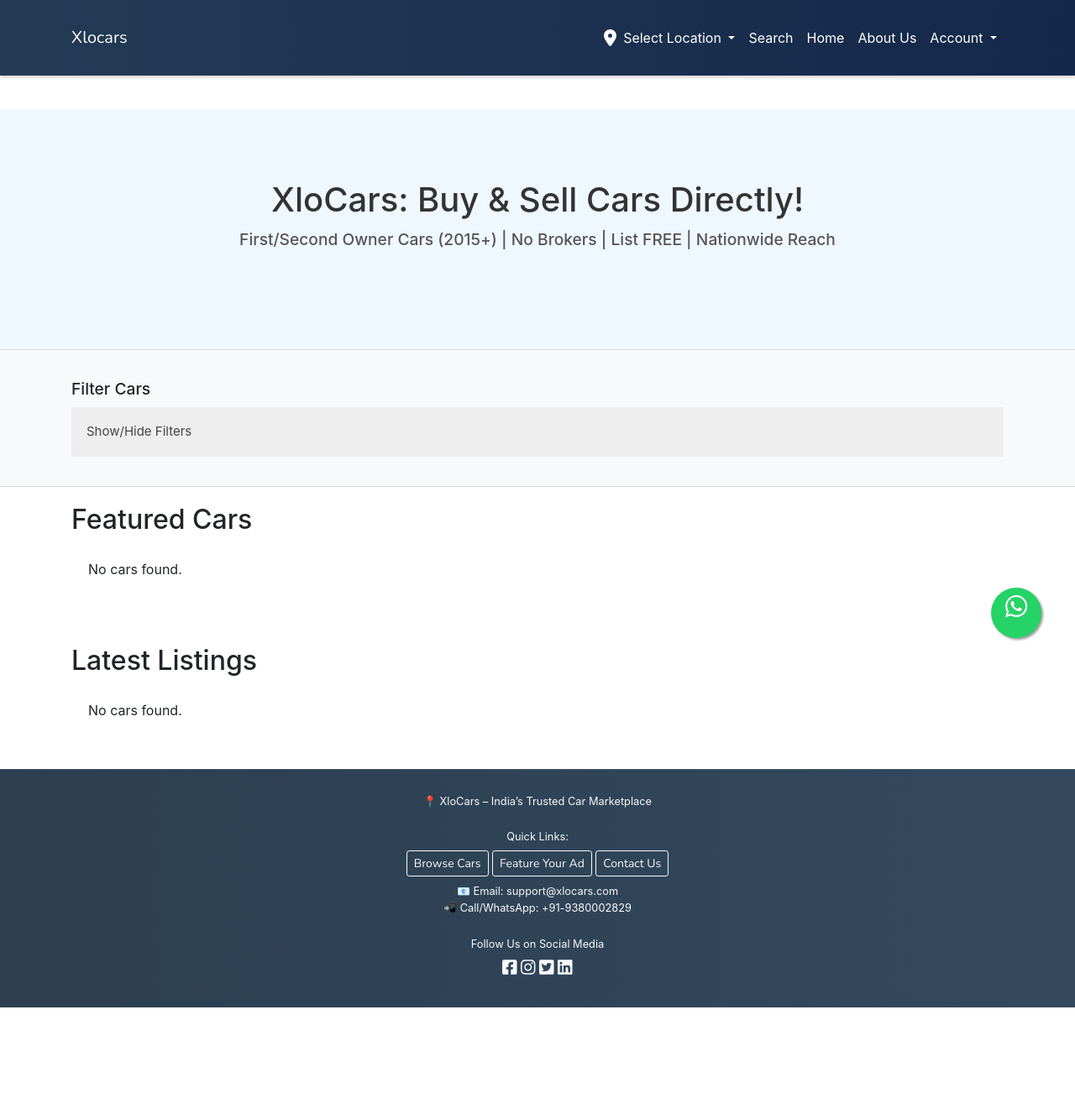
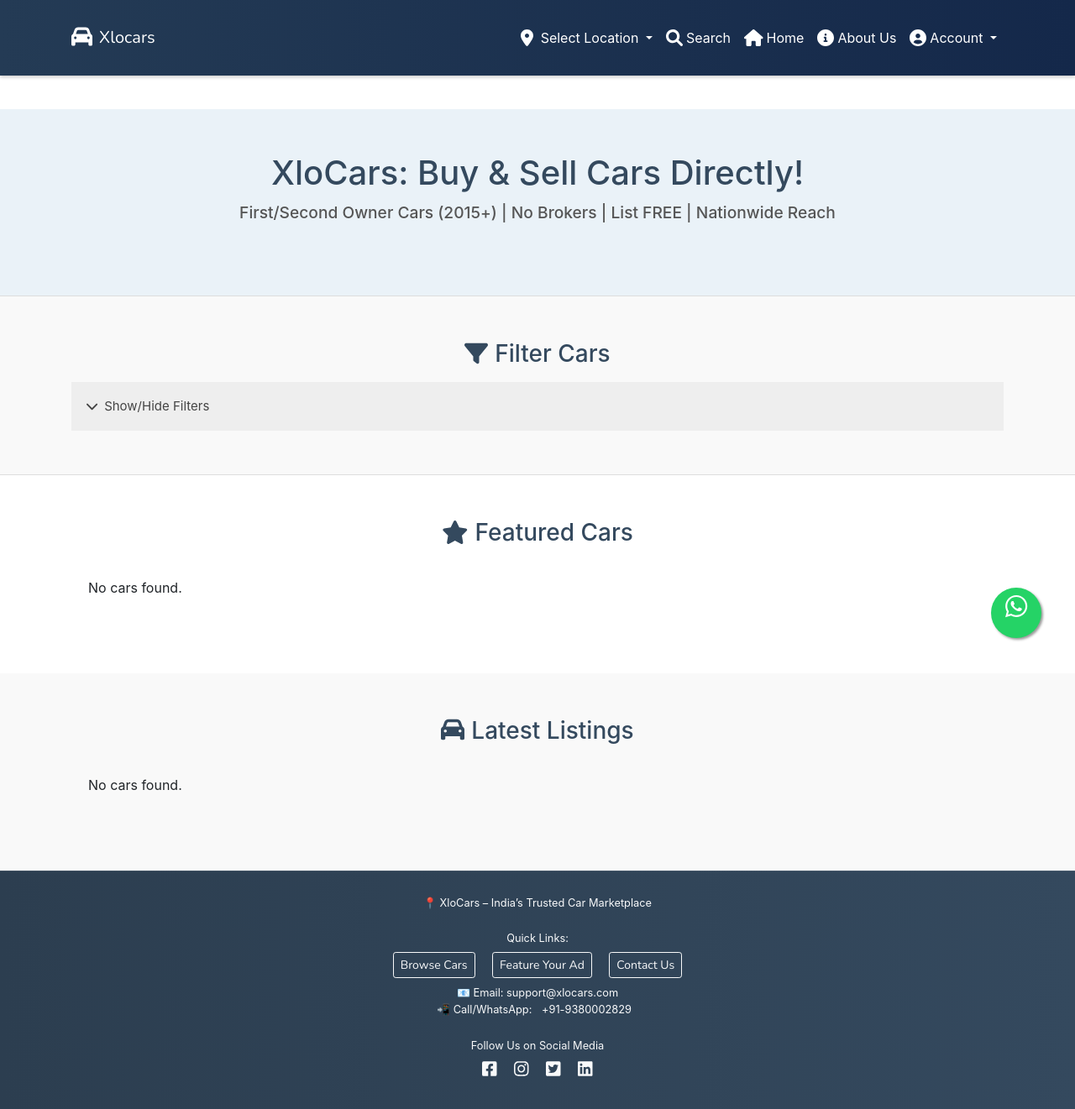
Before and after one commit to rajkumardatascientist/xlocars, a Flask app: page /cars/ in a window 1280 px wide. Shown: the whole page at 84% size. Before the commit the page ends 1200 px from the top, so only its background shows below. Run offline with Flask 3, Linux system fonts and the light colour scheme; data that the repository does not hold is empty; parts of the project's set-up code (start-up, migrations or seed data) failed here and were passed over; some libraries are stand-ins or nearby versions.

Commit message:
Update home.html

```diff
--- a/templates/home.html
+++ b/templates/home.html
@@ -114,15 +114,35 @@
             font-weight: 500; /* Optional: Make it slightly bolder */
         }
 
+         /* New Hero Section Styles */
+        .hero-section {
+            background-color: #eaf2f8; /* Light Blue/Grey */
+            padding: 2rem 0;
+            text-align: center;
+        }
+
+        .hero-section h1 {
+            font-size: 2.5rem;
+            margin-bottom: 0.5rem;
+            color: #34495e; /* Darker Blue */
+        }
+
+        .hero-section .lead {
+            font-size: 1.2rem;
+            font-weight: 500;
+            color: #555;
+        }
+
         /* Top Tier Styles from base.html */
         .top-tier {
-            background-color: #2c3e50;
+            background-color: #34495e; /* Darker Blue */
             padding: 0.3rem 0;
             font-size: 0.9rem;
+            color: #fff;
         }
 
         .dropdown-menu {
-            background-color: #2c3e50;
+            background-color: #34495e; /* Darker Blue */
             border: none;
             box-shadow: 0 2px 5px rgba(0, 0, 0, 0.3);
         }
@@ -205,19 +225,94 @@
                 background-color: #f1f1f1;
             }
         }
+
+         /* Updated Filter Section Styles */
+        .filter-section {
+            padding: 2rem 0;
+            background-color: #f9f9f9; /* Light Grey background */
+        }
+
+        .filter-section h2 {
+            font-size: 1.75rem;
+            color: #34495e; /* Darker Blue */
+            margin-bottom: 1rem;
+            text-align: center;
+        }
+
+        /* Override default Bootstrap form-control styles for better appearance */
+        .form-control {
+            border-radius: 5px;
+            border: 1px solid #ccc;
+            padding: 0.75rem;
+            font-size: 1rem;
+        }
+
+        /* Updated Button Styling */
+        .btn-primary {
+            background-color: #e67e22; /* Orange */
+            border: none;
+            color: #fff;
+        }
+
+        .btn-primary:hover {
+            background-color: #d35400; /* Darker Orange on hover */
+        }
+
+          /* New Styles for Featured Listings */
+        .featured-listings {
+            padding: 2rem 0;
+        }
+
+        .featured-listings h2 {
+            font-size: 1.75rem;
+            color: #34495e; /* Darker Blue */
+            margin-bottom: 1rem;
+            text-align: center;
+        }
+
+        /* New Styles for All Listings */
+        .all-listings {
+            padding: 2rem 0;
+            background-color: #f9f9f9; /* Light Grey background */
+        }
+
+        .all-listings h2 {
+            font-size: 1.75rem;
+            color: #34495e; /* Darker Blue */
+            margin-bottom: 1rem;
+            text-align: center;
+        }
+
+        /* New Styles for Footer */
+        footer {
+            background-color: #2c3e50; /* Darker Blue */
+            color: #fff; /* White text */
+            text-align: center;
+            padding: 1rem 0;
+        }
+
+        footer a {
+            color: #fff;
+            text-decoration: none;
+            margin: 0 0.5rem;
+        }
+
+        footer a:hover {
+            text-decoration: underline;
+        }
     </style>
 </head>
 <body>
     <nav class="navbar navbar-expand-lg navbar-dark bg-dark top-tier">
         <div class="container">
-            <a class="navbar-brand" href="/">Xlocars</a>
+            <a class="navbar-brand" href="/"><i class="fas fa-car fa-lg mr-2"></i>Xlocars</a>
             <button class="navbar-toggler" type="button" data-toggle="collapse" data-target="#topNavbarDropdown"
                     aria-controls="topNavbarDropdown" aria-expanded="false" aria-label="Toggle navigation">
                 <span class="navbar-toggler-icon"></span>
             </button>
             <div class="collapse navbar-collapse" id="topNavbarDropdown">
                 <ul class="navbar-nav ml-auto">
-                    <li class="nav-item dropdown">
+                     <li class="nav-item dropdown">
                         <a class="nav-link dropdown-toggle" href="#" id="locationDropdown" role="button"
                            data-toggle="dropdown" aria-haspopup="true" aria-expanded="false">
                             <i class="fas fa-map-marker-alt fa-lg"></i>
@@ -232,11 +327,11 @@
                         <div class="dropdown-menu" aria-labelledby="locationDropdown">
                             {% for state, districts in indian_states_districts.items() %}
                                 <div class="dropdown-submenu">
-                                    <a class="dropdown-item dropdown-toggle" href="#">{{ state }}</a>
+                                    <a class="dropdown-item dropdown-toggle" href="#"><i class="fas fa-flag mr-2"></i>{{ state }}</a>
                                     <div class="dropdown-menu">
                                         {% for district in districts %}
                                             <a class="dropdown-item"
-                                               href="{{ url_for('cars.home', state=state, district=district) }}">{{ district }}</a>
+                                               href="{{ url_for('cars.home', state=state, district=district) }}"><i class="fas fa-city mr-2"></i>{{ district }}</a>
                                         {% endfor %}
                                     </div>
                                 </div>
@@ -244,32 +339,40 @@
                         </div>
                     </li>
                     <li class="nav-item">
-                        <a class="nav-link" href="#">Search</a>
+                        <a class="nav-link" href="#"><i class="fas fa-search fa-lg mr-1"></i>Search</a>
                     </li>
                     <li class="nav-item">
-                        <a class="nav-link" href="{{ url_for('cars.home') }}">Home</a>
+                        <a class="nav-link" href="{{ url_for('cars.home') }}"><i class="fas fa-home fa-lg mr-1"></i>Home</a>
                     </li>
                     <li class="nav-item">
-                        <a class="nav-link" href="{{ url_for('about.about') }}">About Us</a>
+                        <a class="nav-link" href="{{ url_for('about.about') }}"><i class="fas fa-info-circle fa-lg mr-1"></i>About Us</a>
                     </li>
 
                     {# Account Dropdown #}
                     <li class="nav-item dropdown">
                         <a class="nav-link dropdown-toggle" href="#" id="accountDropdown" role="button"
                            data-toggle="dropdown" aria-haspopup="true" aria-expanded="false">
-                            Account
+                            <i class="fas fa-user-circle fa-lg mr-1"></i>Account
                         </a>
                         <div class="dropdown-menu" aria-labelledby="accountDropdown">
                             {% if current_user.is_authenticated %}
-                                <a class="dropdown-item" href="{{ url_for('cars.show_wishlist') }}">Wishlist</a>
+                                {% if current_user.role == 'buyer' %}
+                                    <a class="dropdown-item" href="{{ url_for('dashboard.buyer') }}"><i class="fas fa-tachometer-alt mr-2"></i>Buyer Dashboard</a>
+                                {% elif current_user.role == 'seller' %}
+                                    <a class="dropdown-item" href="{{ url_for('dashboard.seller') }}"><i class="fas fa-tachometer-alt mr-2"></i>Seller Dashboard</a>
+                                {% endif %}
+
+                                <a class="dropdown-item" href="{{ url_for('cars.show_wishlist') }}"><i class="fas fa-heart mr-2"></i>Wishlist</a>
+
                                 {% if current_user.is_admin %}
-                                    <a class="dropdown-item" href="{{ url_for('admin.dashboard') }}">Admin Dashboard</a>
+                                    <a class="dropdown-item" href="{{ url_for('admin.dashboard') }}"><i class="fas fa-user-shield mr-2"></i>Admin Dashboard</a>
+                                    <a class="dropdown-item" href="{{ url_for('admin.list_users') }}"><i class="fas fa-users mr-2"></i>List Users</a>
                                 {% endif %}
-                                <a class="dropdown-item" href="{{ url_for('cars.new_car') }}">Post Ad</a>
-                                <a class="dropdown-item" href="{{ url_for('auth.logout') }}">Logout</a>
+                                <a class="dropdown-item" href="{{ url_for('cars.new_car') }}"><i class="fas fa-plus-circle mr-2"></i>Post Ad</a>
+                                <a class="dropdown-item" href="{{ url_for('auth.logout') }}"><i class="fas fa-sign-out-alt mr-2"></i>Logout</a>
                             {% else %}
-                                <a class="dropdown-item" href="{{ url_for('auth.login') }}">Login</a>
-                                <a class="dropdown-item" href="{{ url_for('auth.register') }}">Register</a>
+                                <a class="dropdown-item" href="{{ url_for('auth.login') }}"><i class="fas fa-sign-in-alt mr-2"></i>Login</a>
+                                <a class="dropdown-item" href="{{ url_for('auth.register') }}"><i class="fas fa-user-plus mr-2"></i>Register</a>
                             {% endif %}
                         </div>
                     </li>
@@ -294,7 +397,7 @@
             <h1>XloCars: Buy & Sell Cars Directly!</h1>
             <p class="lead">First/Second Owner Cars (2015+) | No Brokers | List FREE | Nationwide Reach</p>
             {% if current_user.is_authenticated %}
-                <a href="{{ url_for('cars.new_car') }}" class="btn btn-success">Post an Ad</a>
+                <a href="{{ url_for('cars.new_car') }}" class="btn btn-success"> <i class="fas fa-plus-circle mr-1"></i>Post an Ad</a>
             {% endif %}
         </div>
     </section>
@@ -302,8 +405,8 @@
     <!-- Filter Section -->
     <section class="filter-section">
         <div class="container">
-            <h2>Filter Cars</h2>
-            <button type="button" class="collapsible">Show/Hide Filters</button>
+            <h2><i class="fas fa-filter mr-2"></i>Filter Cars</h2>
+            <button type="button" class="collapsible"><i class="fas fa-chevron-down mr-2"></i>Show/Hide Filters</button>
             <div class="content">
                 <form method="POST" action="{{ url_for('cars.home') }}" class="row">
                     {{ filter_form.hidden_tag() }}
@@ -343,7 +446,7 @@
     <!-- Featured Listings -->
     <section class="featured-listings">
         <div class="container">
-            <h2>Featured Cars</h2>
+            <h2><i class="fas fa-star mr-2"></i>Featured Cars</h2>
             <div class="grid-container">
                 {% with cars=featured_cars, makes=makes, models=models, datetime=datetime, timezone=timezone, indian_states_districts=indian_states_districts, selected_state=selected_district %}
                     {% include 'car_grid.html' %}
@@ -355,7 +458,7 @@
     <!-- Car Listings -->
     <section class="all-listings">
         <div class="container">
-            <h2>Latest Listings</h2>
+            <h2><i class="fas fa-car mr-2"></i>Latest Listings</h2>
             <div class="grid-container">
                 {% with cars=cars, makes=makes, models=models, datetime=datetime, timezone=timezone, indian_states_districts=indian_states_districts, selected_state=selected_district %}
                     {% include 'car_grid.html' %}
```
